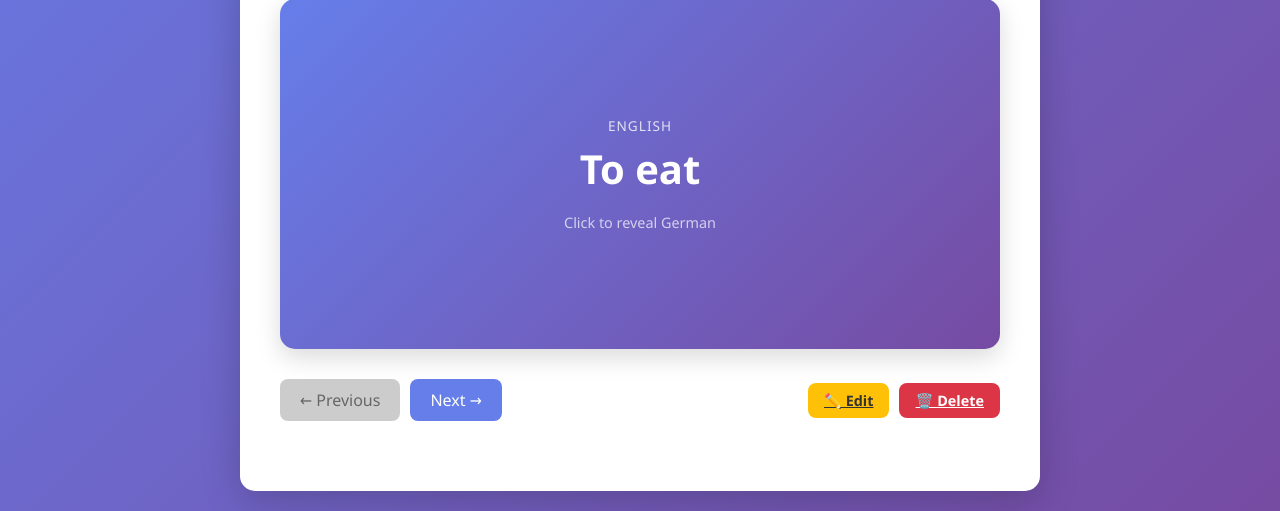
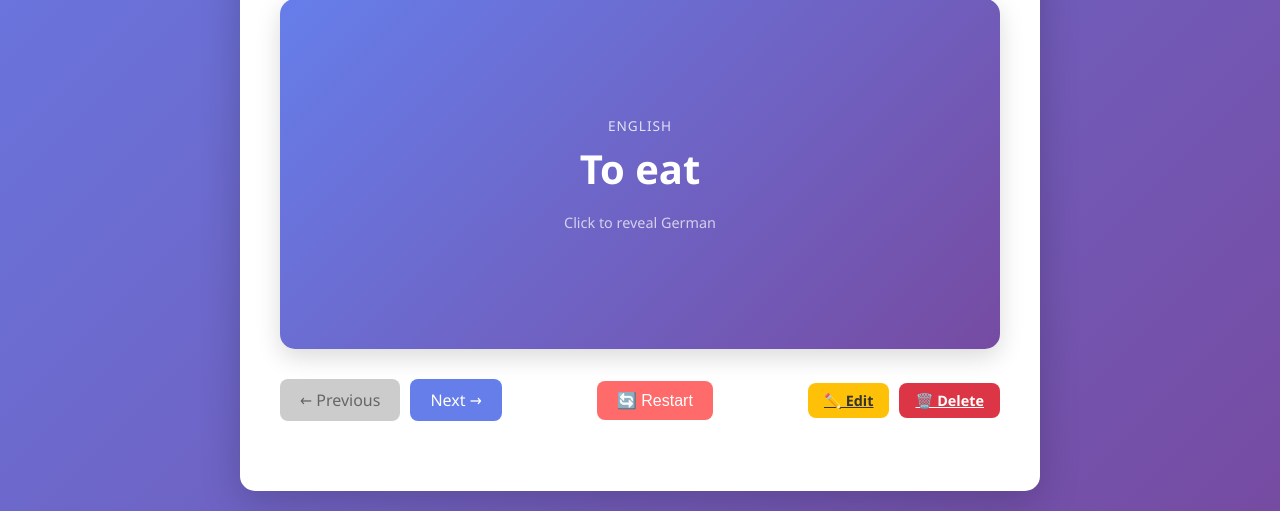
Before and after one commit to joyvaz/flashcard-app, a Flask app: page / in a window 1280 px wide. Shown: the part 448-959 px from the top of the page. Run offline with Flask 3, Linux system fonts and the light colour scheme.

Commit message:
Add restart progress feature with UI button and backend endpoint

```diff
--- /dev/null
+++ b/data/connector.json
@@ -0,0 +1,3 @@
+{
+  "flashcards": []
+}
--- a/progress/progress.json
+++ b/progress/progress.json
@@ -2,5 +2,7 @@
   "verbs": 0,
   "nouns": 0,
   "prepositions": 0,
-  "phrases": 0
+  "phrases": 0,
+  "wfragen": 0,
+  "modalverbs": 0
 }
--- a/routes.py
+++ b/routes.py
@@ -54,6 +54,21 @@ def set_progress():
         return jsonify({'status': 'success'})
     except Exception as exc:
         print(f"Error setting progress: {exc}")
+        return jsonify({'status': 'error', 'message': str(exc)}), 500
+
+
+@bp.route('/restart', methods=['POST'])
+def restart():
+    """Restart progress for a category (set to 0)."""
+    try:
+        data = request.json
+        category = data.get('category', 'verbs')
+
+        set_user_progress(category, 0)
+
+        return jsonify({'status': 'success'})
+    except Exception as exc:
+        print(f"Error restarting progress: {exc}")
         return jsonify({'status': 'error', 'message': str(exc)}), 500
 
 
--- a/templates/index.html
+++ b/templates/index.html
@@ -229,7 +229,7 @@
         gap: 10px;
     }
 
-    .nav-buttons a {
+    .nav-buttons a, .restart-btn {
         padding: 10px 20px;
         background: #667eea;
         color: white;
@@ -241,7 +241,7 @@
         font-size: 1em;
     }
 
-    .nav-buttons a:hover {
+    .nav-buttons a:hover, .restart-btn:hover {
         background: #764ba2;
         transform: translateY(-2px);
     }
@@ -258,6 +258,14 @@
     .nav-buttons .disabled:hover {
         background: #ccc;
         transform: none;
+    }
+
+    .restart-btn {
+        background: #ff6b6b;
+    }
+
+    .restart-btn:hover {
+        background: #ff5252;
     }
 
     .card-actions {
@@ -327,7 +335,8 @@
 
         .nav-buttons a,
         .nav-buttons .disabled,
-        .btn {
+        .btn,
+        .restart-btn {
             flex: 1;
             text-align: center;
         }
@@ -408,6 +417,32 @@
     function navigateToCard(index, category) {
         saveProgress(category, index);
         window.location.href = `/?index=${index}&category=${category}`;
+    }
+
+    function restartProgress(category) {
+        if (confirm('Are you sure you want to restart this category? Your progress will be set to card 1.')) {
+            fetch('/restart', {
+                method: 'POST',
+                headers: {
+                    'Content-Type': 'application/json',
+                },
+                body: JSON.stringify({
+                    category: category
+                })
+            })
+            .then(response => response.json())
+            .then(data => {
+                if (data.status === 'success') {
+                    window.location.href = `/?category=${category}`;
+                } else {
+                    alert('Error restarting progress. Please try again.');
+                }
+            })
+            .catch(err => {
+                console.error('Error restarting progress:', err);
+                alert('Error restarting progress. Please try again.');
+            });
+        }
     }
 
     document.addEventListener('DOMContentLoaded', function() {
@@ -493,6 +528,8 @@
                     {% endif %}
                 </div>
 
+                <button class="restart-btn" onclick="restartProgress('{{ category }}')">🔄 Restart</button>
+
                 <div class="card-actions">
                     <a href="/edit/{{ card.id }}?category={{ category }}" class="btn btn-warning">✏️ Edit</a>
                     <a href="/delete/{{ card.id }}?category={{ category }}" class="btn btn-danger" onclick="return confirm('Are you sure you want to delete this card?');">🗑️ Delete</a>
```
